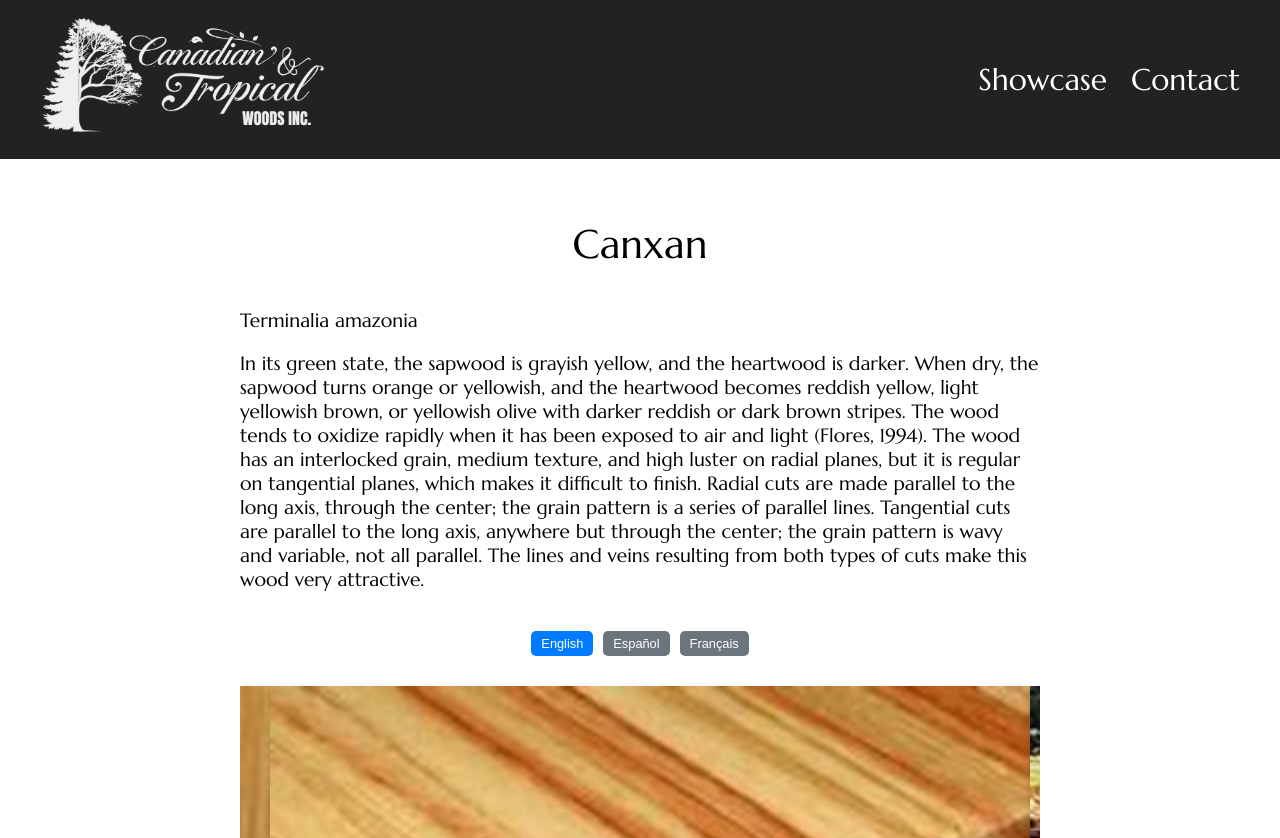
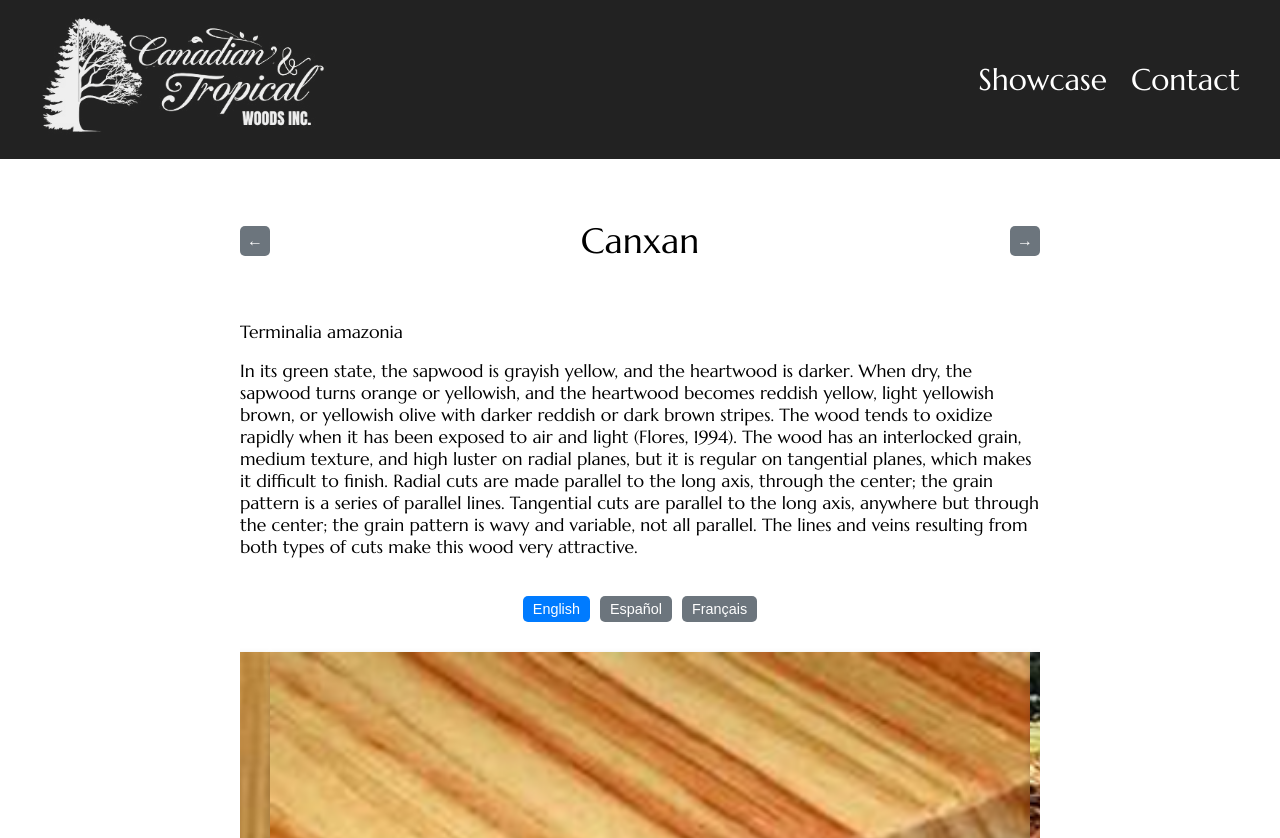
Before and after one commit to 1stared/CanadianTropicalWoods, a React (Create React App) app: page /wood/Canxan in a window 1280 px wide. Shown: the top 838 px of the page. Built offline with nearby package versions, Linux system fonts and the light colour scheme.

Commit message:
Added navigation to the WoodDetailPage component

```diff
--- a/src/pages/WoodDetailPage.js
+++ b/src/pages/WoodDetailPage.js
@@ -1,5 +1,5 @@
 import React, { useState, useEffect } from "react";
-import { useParams } from "react-router-dom";
+import { useParams, useNavigate } from "react-router-dom";
 import Slider from "react-slick";
 import "slick-carousel/slick/slick.css";
 import "slick-carousel/slick/slick-theme.css";
@@ -7,7 +7,9 @@ import "../styles/WoodDetailPage.css";
 
 const WoodDetailPage = () => {
   const { woodName } = useParams();
+  const navigate = useNavigate();
   const [wood, setWood] = useState(null);
+  const [woodsList, setWoodsList] = useState([]);
   const [language, setLanguage] = useState(
     localStorage.getItem("language") || "eng" // Default to English
   );
@@ -16,6 +18,7 @@ const WoodDetailPage = () => {
     fetch("/woods/woodsData.json")
       .then((response) => response.json())
       .then((data) => {
+        setWoodsList(data);
         const foundWood = data.find((w) => w.name === woodName);
         setWood(foundWood);
       })
@@ -25,6 +28,16 @@ const WoodDetailPage = () => {
   const handleLanguageChange = (lang) => {
     localStorage.setItem("language", lang); // Save language preference
     setLanguage(lang);
+  };
+
+  const handleNavigation = (direction) => {
+    if (!woodsList.length) return;
+    const currentIndex = woodsList.findIndex((w) => w.name === woodName);
+    const newIndex =
+      direction === "next"
+        ? (currentIndex + 1) % woodsList.length
+        : (currentIndex - 1 + woodsList.length) % woodsList.length;
+    navigate(`/wood/${woodsList[newIndex].name}`);
   };
 
   if (!wood) {
@@ -47,7 +60,11 @@ const WoodDetailPage = () => {
 
   return (
     <div className="wood-detail-container">
-      <h1>{wood.name}</h1>
+      <div className="title-navigation">
+        <button onClick={() => handleNavigation("prev")}>&larr;</button> {/* Left arrow */}
+        <h1>{wood.name}</h1>
+        <button onClick={() => handleNavigation("next")}>&rarr;</button> {/* Right arrow */}
+      </div>
       <div className="description-container">
         <div className="wood-description">
           {wood[`${language}Description`]
--- a/src/styles/WoodDetailPage.css
+++ b/src/styles/WoodDetailPage.css
@@ -2,10 +2,12 @@
   text-align: center;
   padding: 40px;
   width: auto;
+  max-width: 800px; /* Set maximum width */
+  margin: 0 auto; /* Center the container */
 }
 
-.wood-detail-container h1{
-  font-size: 2.5rem;
+.wood-detail-container h1 {
+  font-size: 2.2rem;
   margin: 20px;
 }
 
@@ -26,12 +28,12 @@
 }
 
 .wood-description p {
-  font-size: 1.2rem; /* Make the paragraph text larger */
+  font-size: 1.1rem;
 }
 
 .slick-dots li button:before {
-  color: #333; /* Change dot color */
-  font-size: 12px; /* Adjust dot size */
+  color: #333;
+  font-size: 12px;
 }
 
 .slick-dots li.slick-active button:before {
@@ -89,14 +91,16 @@
 }
 
 .language-button {
-  padding: 5px 10px; /* Reduce padding to half */
-  font-size: 0.8rem; /* Reduce font size */
+  padding: 5px 10px; /* Maintain consistent padding */
+  font-size: 0.9rem; /* Slightly increase font size for readability */
   background-color: #6c757d; /* Grey color */
   color: white;
   border: none;
   border-radius: 5px;
   cursor: pointer;
   transition: background-color 0.3s ease;
+  white-space: nowrap; /* Prevent text wrapping */
+  display: inline-block; /* Ensure buttons adjust to text size */
 }
 
 .language-button.active {
@@ -106,3 +110,59 @@
 .language-button:hover {
   background-color: #5a6268; /* Darker grey on hover */
 }
+
+.navigation-buttons {
+  display: flex;
+  justify-content: center;
+  gap: 10px;
+  margin-bottom: 20px;
+}
+
+.navigation-buttons button {
+  padding: 5px; /* Adjust padding for arrows */
+  font-size: 1.2rem; /* Increase font size for better visibility */
+  background-color: #6c757d; /* Grey color */
+  color: white;
+  border: none;
+  border-radius: 5px;
+  cursor: pointer;
+  transition: background-color 0.3s ease;
+  width: 40px; /* Adjust width for arrow buttons */
+  height: 40px; /* Adjust height for arrow buttons */
+  text-align: center;
+  display: flex;
+  justify-content: center;
+  align-items: center;
+}
+
+.navigation-buttons button:hover {
+  background-color: #5a6268; /* Darker grey on hover */
+}
+
+.title-navigation {
+  display: flex;
+  align-items: center;
+  justify-content: space-between; /* Use space-between for layout */
+  margin-bottom: 20px;
+}
+
+.title-navigation button {
+  padding: 3px; /* Reduce padding */
+  font-size: 1rem; /* Decrease font size */
+  width: 30px; /* Reduce width */
+  height: 30px; /* Reduce height */
+  background-color: #6c757d; /* Grey color */
+  color: white;
+  border: none;
+  border-radius: 5px;
+  cursor: pointer;
+  transition: background-color 0.3s ease;
+  text-align: center;
+  display: flex;
+  justify-content: center;
+  align-items: center;
+}
+
+.title-navigation button:hover {
+  background-color: #5a6268; /* Darker grey on hover */
+}
```
